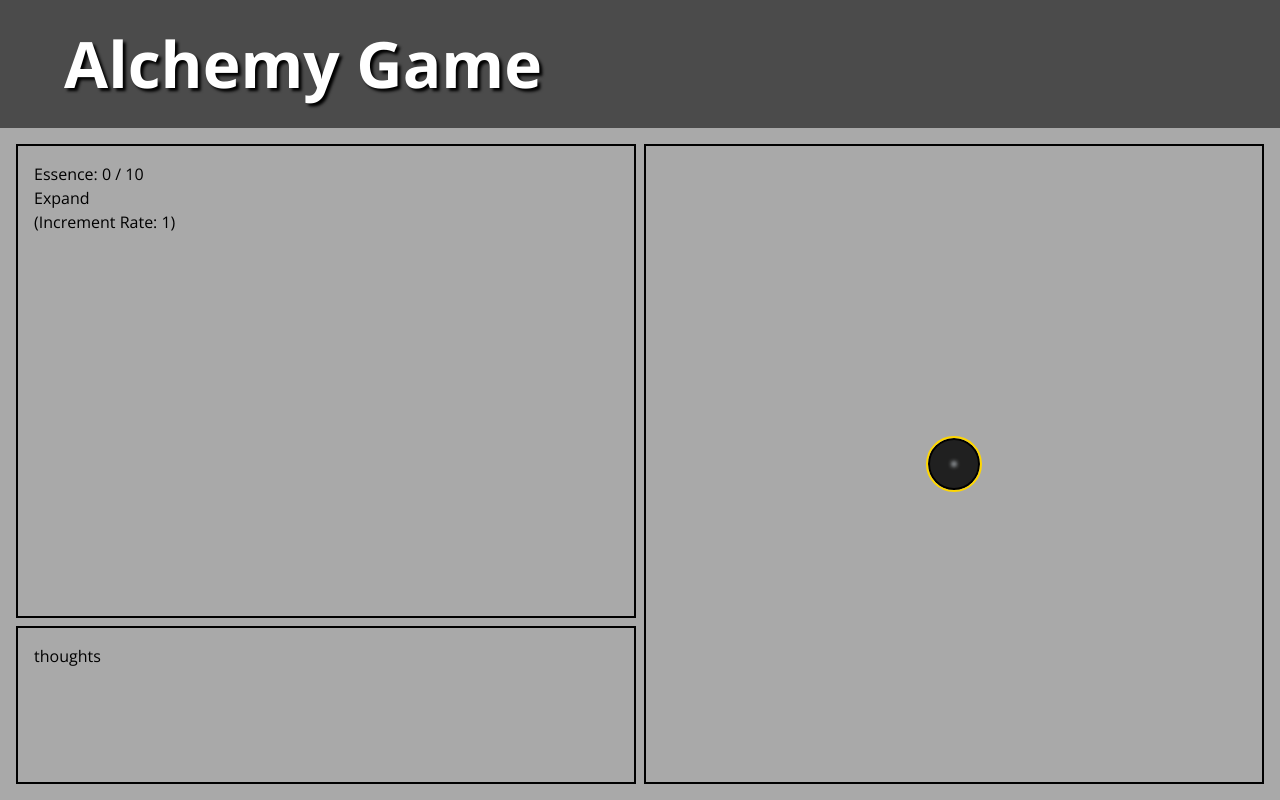
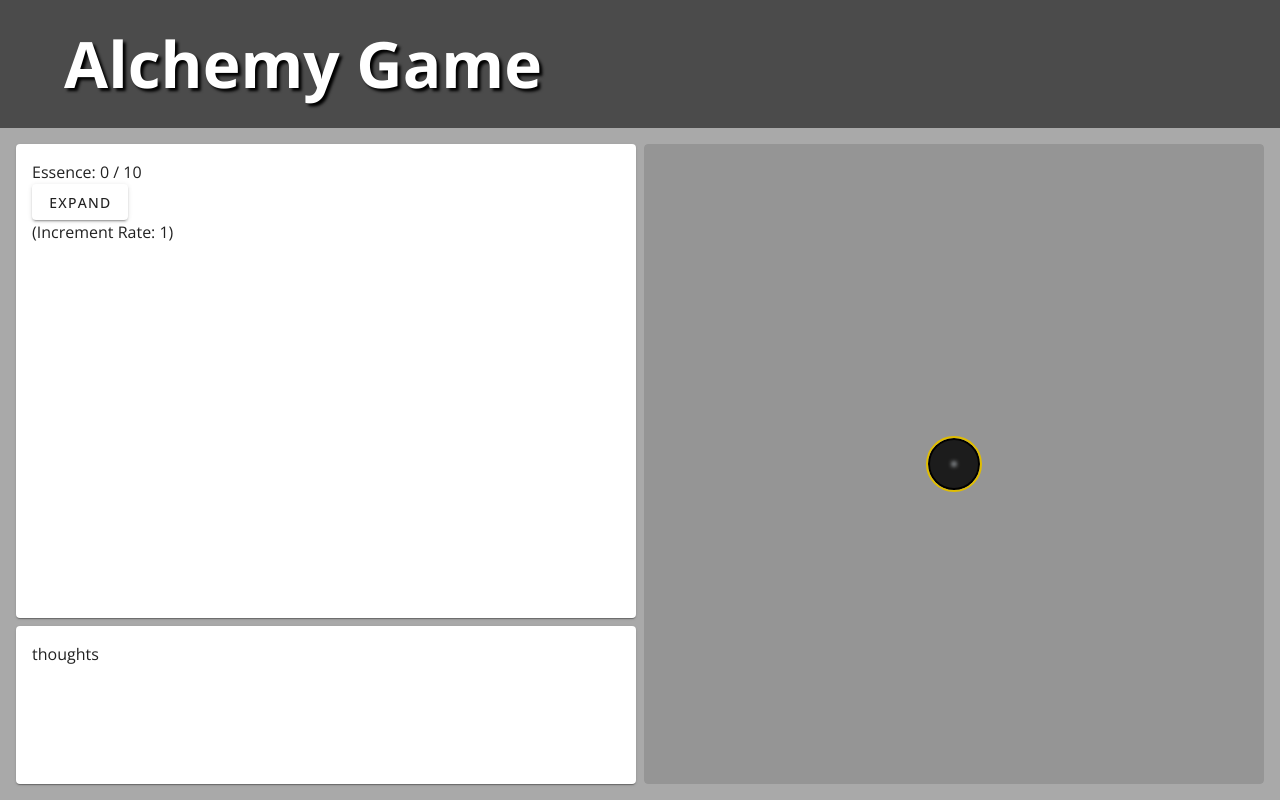
Before and after one commit to dylancdavis/alchemy-game, a Vue app: page / in a window 1280 px wide. Both pictures are taken after a click on the element 954 px from the left and 464 px from the top of the page. Built offline with nearby package versions, Linux system fonts and the light colour scheme.

Commit message:
Apply vuetify buttons and panels

```diff
--- a/src/components/CorePanel.vue
+++ b/src/components/CorePanel.vue
@@ -5,9 +5,9 @@
 </script>
 
 <template>
-	<div id="core-panel">
+	<v-card id="core-panel" variant="tonal">
 		<EssenceCore :innerSize="props.innerSize" :outerSize="props.outerSize" :selectCore="props.selectCore" />
-	</div>
+	</v-card>
 </template>
 
 <style scoped>
--- a/src/components/EssencePanels.vue
+++ b/src/components/EssencePanels.vue
@@ -68,17 +68,17 @@ const contractCore = () => {
 
 <template>
 	<div id="essence-panels">
-		<div id="text-panel" class="panel">
+		<v-card id="text-panel" class="panel">
 			<div v-if="selectedCore === null">Select a core...</div>
 			<div v-if="selectedCore === 'true'">
 				<div>Essence: {{ essence }} / {{ essenceMax }}</div>
-				<button @click="expandCore" :disabled="disableExpand">Expand</button>
-				<button @click="contractCore" :disabled="disableContract" v-show="showContract">Contract</button>
+				<v-btn @click="expandCore" :disabled="disableExpand">Expand</v-btn>
+				<v-btn @click="contractCore" :disabled="disableContract" v-show="showContract">Contract</v-btn>
 				<div>(Increment Rate: {{ incrementAmt }})</div>
 			</div>
-		</div>
+		</v-card>
 		<CorePanel @click="selectedCore = null" class="panel" :outerSize="outerSize" :innerSize="innerSize" :selectCore="selectCore" />
-		<div id="thought-panel" class="panel">thoughts</div>
+		<v-card id="thought-panel" class="panel">thoughts</v-card>
 	</div>
 </template>
 
@@ -95,10 +95,6 @@ const contractCore = () => {
 		padding: 16px;
 	}
 
-	.panel {
-		border: 2px solid black
-	}
-
 	#core-panel {
 		grid-row: span 2;
 	}
```
